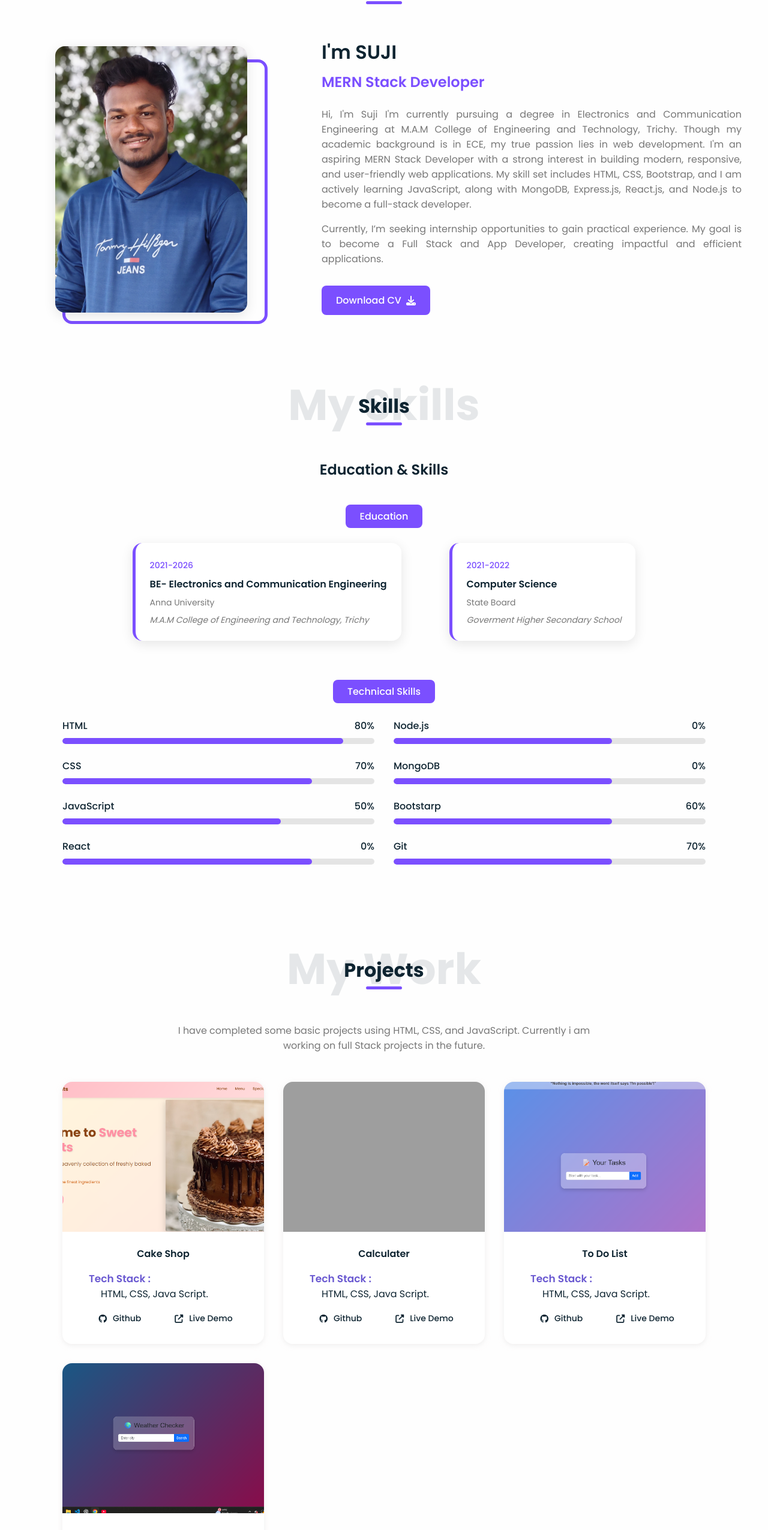
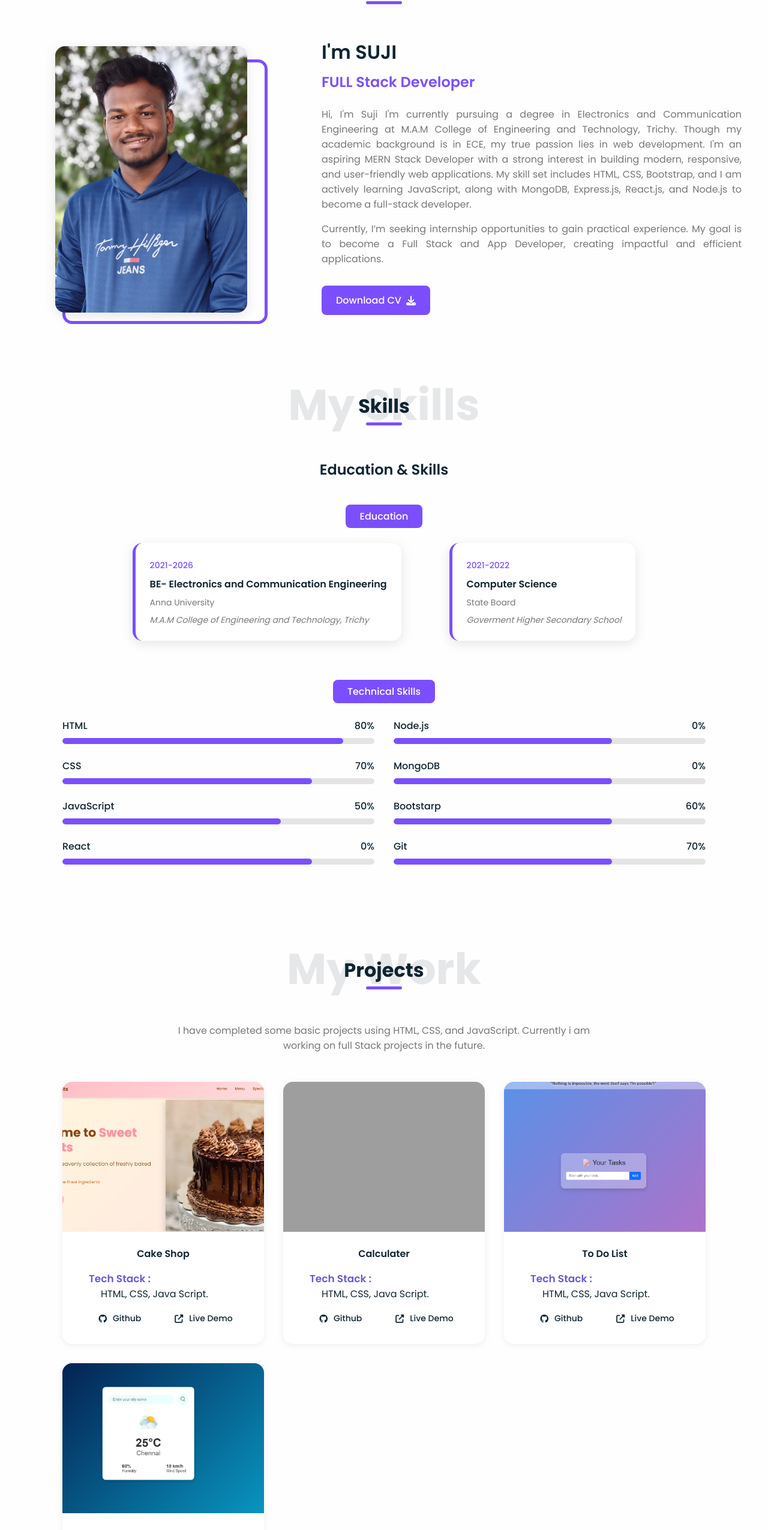
Before and after one commit to SUJI-26/Portfolio-Project, a plain HTML site: page index.html in a window 1280 px wide. Shown: the part 1025-3575 px from the top of the page at 60% size. Drawn offline with nearby package versions, Linux system fonts and the light colour scheme; grey boxes are pictures that could not be loaded.

Commit message:
Add a changes

```diff
--- a/index.html
+++ b/index.html
@@ -151,7 +151,7 @@
           </div>
           <div class="about-content">
             <h2>I'm SUJI</h2>
-            <h3><span>MERN Stack Developer</span></h3>
+            <h3><span>FULL Stack Developer</span></h3>
             <p>
               Hi, I'm Suji I'm currently pursuing a degree in Electronics and
               Communication Engineering at M.A.M College of Engineering and
@@ -417,7 +417,7 @@
 
             <div class="project-card">
               <div class="project-img">
-                <img src="/Images/weather.png" alt="Weather App Project" />
+                <img src="./Images/weather-App.png" alt="Weather App Project" />
               </div>
               <div class="project-content">
                 <h3>Weather App</h3>
@@ -433,7 +433,7 @@
                     <i class="fab fa-github"></i> Github
                   </a>
                   <a
-                    href="https://suji-26.github.io/weather-project/"
+                    href="https://weather-project-seven-kohl.vercel.app/"
                     class="btn project-btn"
                   >
                     <i class="fas fa-external-link-alt"></i> Live Demo
```
Also changed, not shown: Images/weather-App.png (added), Images/weather.png (deleted).
